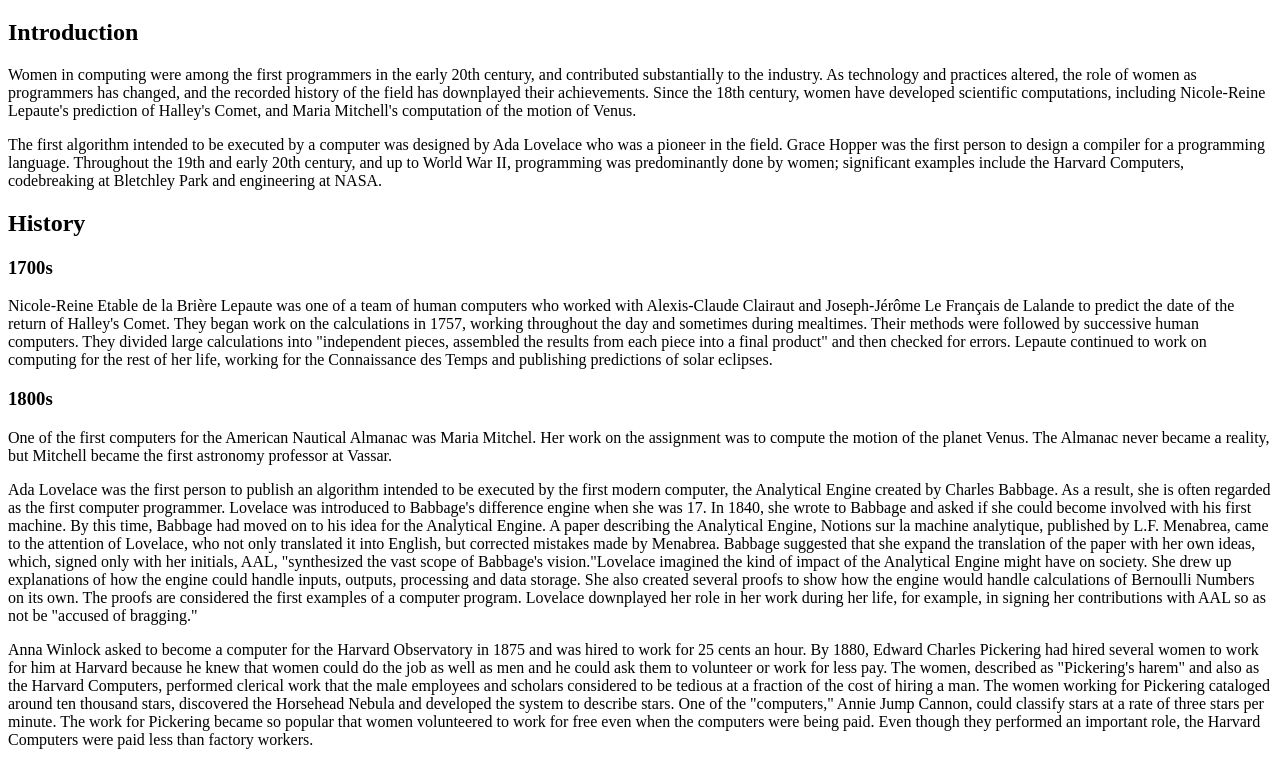
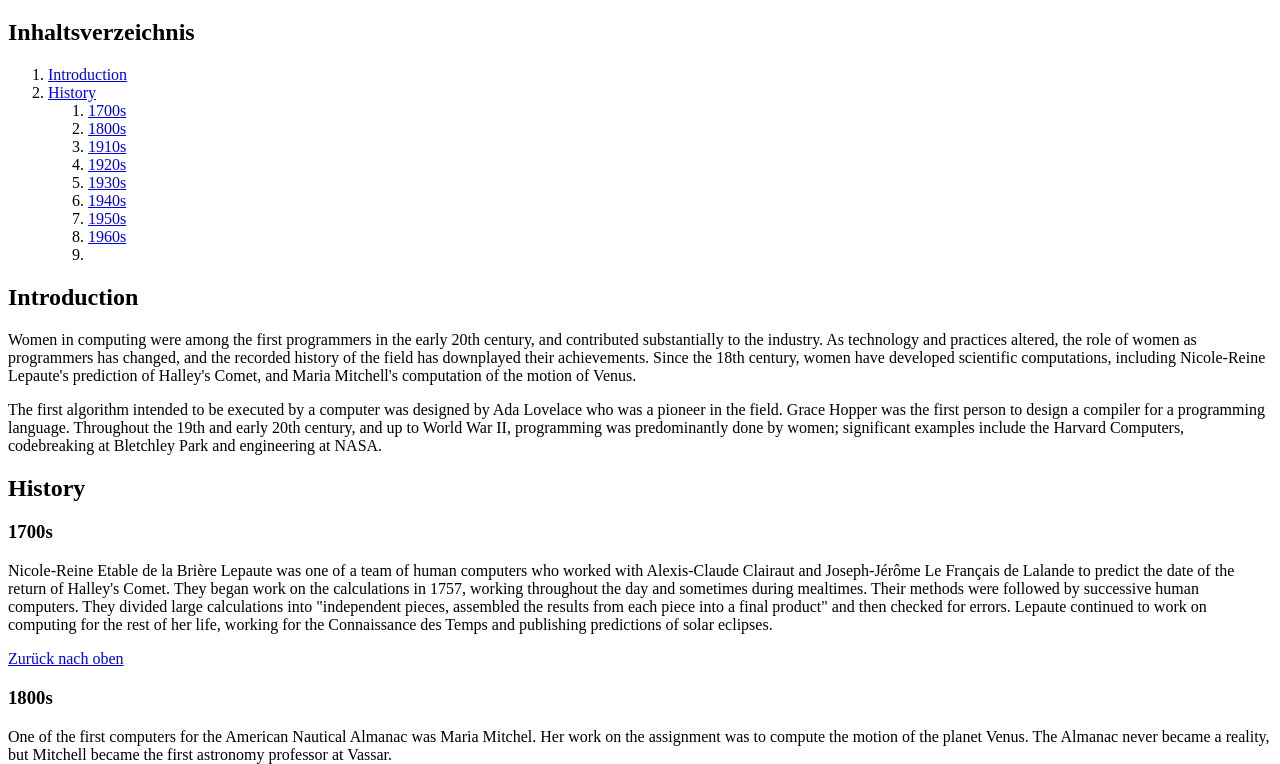
Before and after one commit to Kushtrim2024/fundamentals-toc, a plain HTML site: page index.html in a window 1280 px wide. Shown: the part 61-825 px from the top of the page. Drawn offline with Linux system fonts and the light colour scheme.

Commit message:
Links mit id

```diff
--- a/index.html
+++ b/index.html
@@ -6,9 +6,25 @@
   </head>
 
   <body>
-    <h1>Women in computing, 1700s-1960s</h1>
+    <h1 id="title">Women in computing, 1700s-1960s</h1>
+    <h2>Inhaltsverzeichnis</h2>
+    <ol>
+      <li><a href="#intro-h2">Introduction</a></li>
+      <li><a href="#history-h2">History</a></li>
+      <ol>
+        <li><a href="#1700s">1700s</a></li>
+        <li><a href="#1800s">1800s</a></li>
+        <li><a href="#1910s">1910s</a></li>
+        <li><a href="#1920s">1920s</a></li>
+        <li><a href="#1930s">1930s</a></li>
+        <li><a href="#1940s">1940s</a></li>
+        <li><a href="#1950s">1950s</a></li>
+        <li><a href="#1960s">1960s</a><li>
+        </li>
+      </ol>
+    </ol>
 
-    <h2>Introduction</h2>
+    <h2 id="intro-h2">Introduction</h2>
 
     <p>
       Women in computing were among the first programmers in the early 20th
@@ -28,10 +44,10 @@
       Computers, codebreaking at Bletchley Park and engineering at NASA.
     </p>
 
-    <h2>History</h2>
+    <h2 id="history-h2">History</h2>
 
     <section>
-      <h3>1700s</h3>
+      <h3 id="1700s">1700s</h3>
 
       <p>
         Nicole-Reine Etable de la Brière Lepaute was one of a team of human
@@ -45,10 +61,11 @@
         computing for the rest of her life, working for the Connaissance des
         Temps and publishing predictions of solar eclipses.
       </p>
+      <a href="#title">Zurück nach oben</a>
     </section>
 
     <section>
-      <h3>1800s</h3>
+      <h3 id="1800s">1800s</h3>
 
       <p>
         One of the first computers for the American Nautical Almanac was Maria
@@ -97,10 +114,11 @@
         important role, the Harvard Computers were paid less than factory
         workers.
       </p>
+      <a href="#title">Zurück nach oben</a>
     </section>
 
     <section>
-      <h3>1910s</h3>
+      <h3 id="1910s">1910s</h3>
 
       <p>
         During World War I, Karl Pearson and his Biometrics Lab helped produce
@@ -114,10 +132,11 @@
         the U.S. government had trouble finding jobs in computing and Wilson
         eventually taught high school math.
       </p>
+      <a href="#title">Zurück nach oben</a>
     </section>
 
     <section>
-      <h3>1920s</h3>
+      <h3 id="1920s">1920s</h3>
 
       <p>
         Women computers also worked at the American Telephone and Telegraph
@@ -138,20 +157,22 @@
         for a graphical calculator to be used in solving problems in power
         lines. It was granted in 1925.
       </p>
+      <a href="#title">Zurück nach oben</a>
     </section>
 
     <section>
-      <h3>1930s</h3>
+      <h3 id="1930s">1930s</h3>
 
       <p>
         The National Advisory Committee for Aeronautics (NACA) which became NASA
         hired a group of five women in 1935 to work as a computer pool. The
         women worked on the data coming from wind tunnel and flight tests.
       </p>
+      <a href="#title">Zurück nach oben</a>
     </section>
 
     <section>
-      <h3>1940s</h3>
+      <h3 id="1940s">1940s</h3>
 
       <p>
         In Canada, Beatrice Worsley started working at the National Research
@@ -179,10 +200,11 @@
         called "debugging," the terms were already part of the language of
         programmers.
       </p>
+      <a href="#title">Zurück nach oben</a>
     </section>
 
     <section>
-      <h3>1950s</h3>
+      <h3 id="1950s">1950s</h3>
 
       <p>
         Klara Dan von Neumann was one of the main programmers of the MANIAC, a
@@ -220,10 +242,11 @@
         for the computer "Kyiv" in 1955 and invented indirect addressing of the
         highest rank, called pointers.
       </p>
+      <a href="#title">Zurück nach oben</a>
     </section>
 
     <section>
-      <h3>1960s</h3>
+      <h3 id="1960s">1960s</h3>
 
       <p>
         Milly Koss who had worked at UNIVAC with Hopper, started work at Control
@@ -280,6 +303,7 @@
         women.Without the directory, "it was nearly impossible to navigate the
         ARPANET."
       </p>
+      <a href="#title">Zurück nach oben</a>
     </section>
 
     <cite>
```
